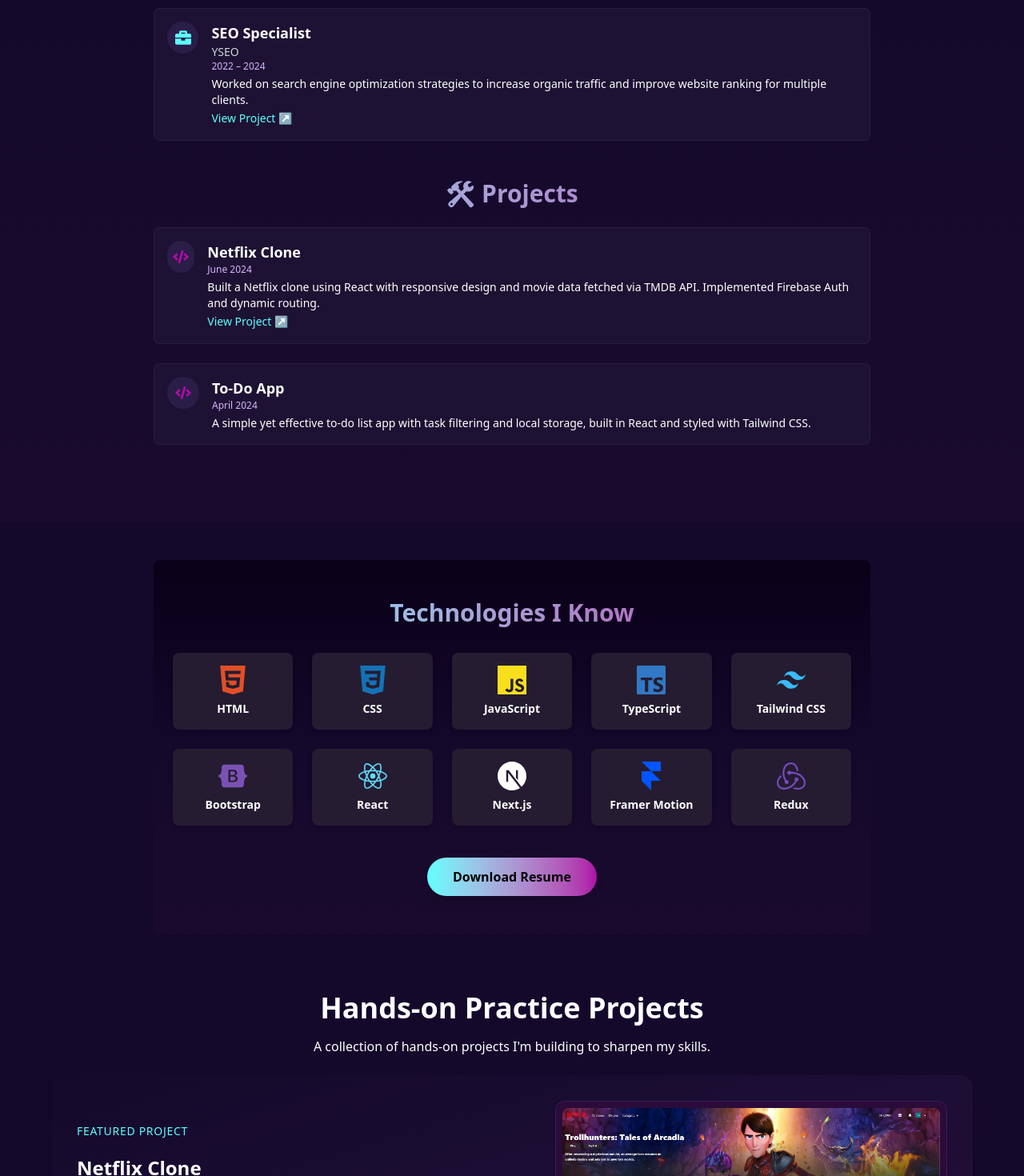
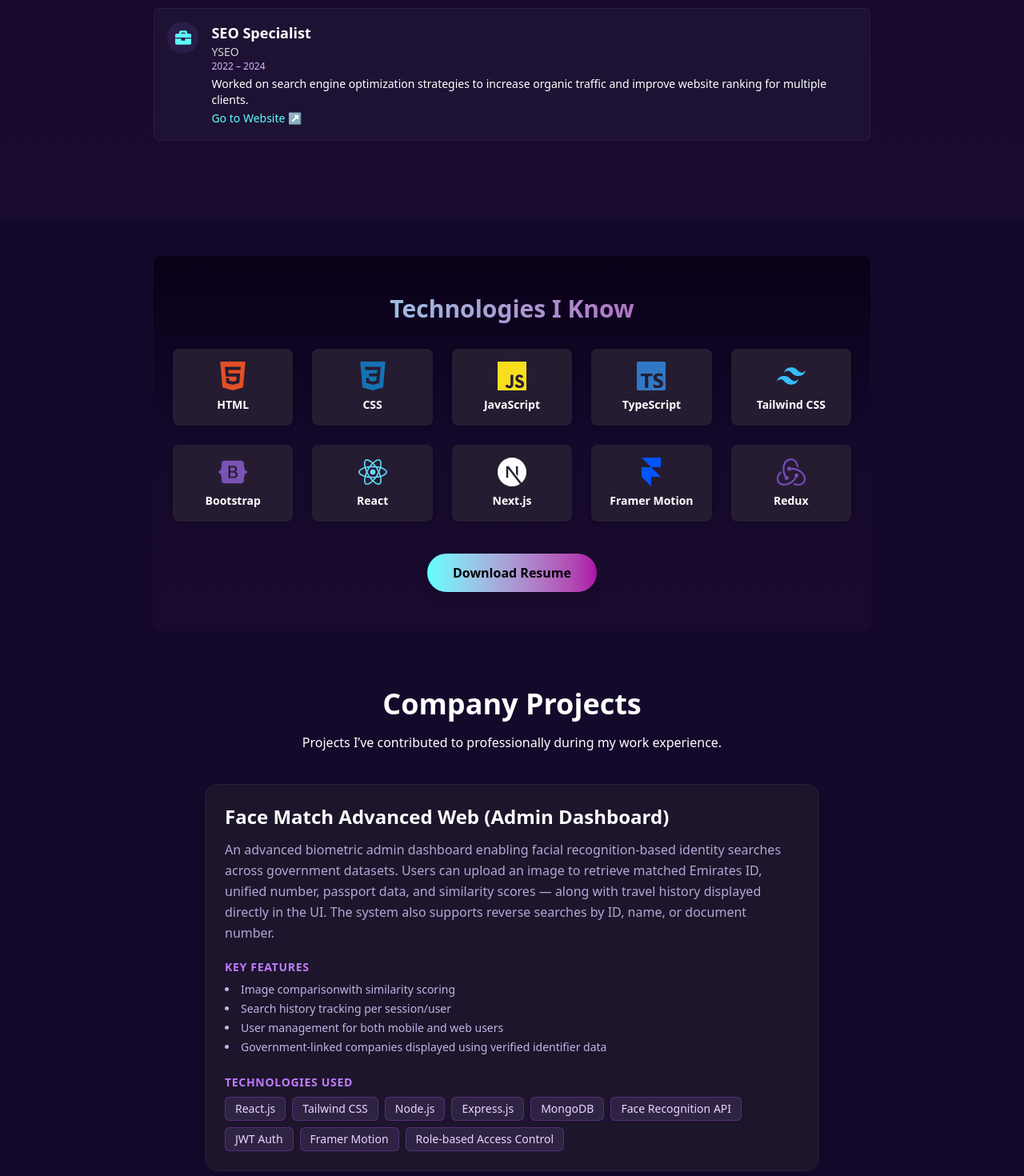
Before and after one commit to ashly-margaret/my_next_js_portfolio, a Next.js app: page / in a window 1280 px wide. Shown: the part 2120-3590 px from the top of the page at 80% size. Built offline with nearby package versions, Linux system fonts and the light colour scheme.

Commit message:
-code updated

```diff
--- /dev/null
+++ b/app/components/companyProjectDetails/CompanyProjectDetails.js
@@ -0,0 +1,45 @@
+// components/CompanyProjectDetails.jsx
+"use client";
+
+import React from "react";
+const CompanyProjectDetails = ({ title, description, technologies ,features}) => {
+  return (
+
+<div className="bg-[#1c152b] rounded-2xl p-6 shadow-lg border border-[#2a1f3c] transition-all duration-300">
+  <h4 className="text-2xl font-semibold text-white mb-3">{title}</h4>
+  <p className="text-[#b3a7d6] mb-5 leading-relaxed">{description}</p>
+
+  {/* Additional Features */}
+  {features && features.length > 0 && (
+    <div className="mb-6">
+      <h5 className="text-sm font-semibold text-purple-400 uppercase tracking-wider mb-2">Key Features</h5>
+      <ul className="list-disc list-inside text-[#c5b3e6] space-y-1 text-sm">
+        {features.map((feature, index) => (
+          <li key={index}>{feature}</li>
+        ))}
+      </ul>
+    </div>
+  )}
+
+  {/* Technologies */}
+  <div>
+    <h5 className="text-sm font-semibold text-purple-400 uppercase tracking-wider mb-2">Technologies Used</h5>
+    <div className="flex flex-wrap gap-2">
+      {technologies.map((tech, index) => (
+        <span
+          key={index}
+          className="bg-[#2e2342] text-sm text-purple-200 px-3 py-1 rounded-md border border-purple-500/30 hover:bg-purple-700/20 transition"
+        >
+          {tech}
+        </span>
+      ))}
+    </div>
+  </div>
+</div>
+
+
+
+  );
+};
+
+export default CompanyProjectDetails;
--- a/app/components/experience/Experience.js
+++ b/app/components/experience/Experience.js
@@ -38,25 +38,9 @@
 ];
 
 
-const projects = [
-  {
-    icon: <FaCode className="text-[#AE0CA7]" size={20} />,
-    title: "Netflix Clone",
-    time: "June 2024",
-    description:
-      "Built a Netflix clone using React with responsive design and movie data fetched via TMDB API. Implemented Firebase Auth and dynamic routing.",
-    link: "https://netflix-movie-site-clone.vercel.app/",
-  },
-  {
-    icon: <FaCode className="text-[#AE0CA7]" size={20} />,
-    title: "To-Do App",
-    time: "April 2024",
-    description:
-      "A simple yet effective to-do list app with task filtering and local storage, built in React and styled with Tailwind CSS.",
-  },
-];
 
-const Section = ({ title, data }) => (
+
+const Section = ({ title, data ,work}) => (
   <motion.div
     initial={{ opacity: 0, y: 20 }}
     whileInView={{ opacity: 1, y: 0 }}
@@ -93,7 +77,7 @@
                 rel="noopener noreferrer"
                 className="text-sm text-[#5DFFFF] hover:underline"
               >
-                View Project ↗
+                Go to Website ↗
               </a>
             )}
           </div>
@@ -121,8 +105,7 @@
 
       {/* Sections */}
       <Section title="🎓 Education" data={education} />
-      <Section title="💼 Work Experience" data={work} />
-      <Section title="🛠️ Projects" data={projects} />
+      <Section title="💼 Work Experience" data={work}  />
     </div>
   );
 };
--- a/app/components/work/Work.js
+++ b/app/components/work/Work.js
@@ -12,6 +12,7 @@
 import baseApparel from "../../../public/assets/project_thumbnails/baseApparel.png";
 import signUpForm from "../../../public/assets/project_thumbnails/signupform.png";
 import dropdownNavigation from "../../../public/assets/project_thumbnails/dropdown_navigation.png";
+import CompanyProjectDetails from "../companyProjectDetails/CompanyProjectDetails";
 
 const Work = () => {
   const projectData = [
@@ -76,6 +77,40 @@
   return (
     <div>
       {/* Section Title */}
+
+<div className="flex flex-col items-center justify-center gap-4 text-white p-6">
+  <h3 className="colors text-4xl font-bold text-white">Company Projects</h3>
+  <span>Projects I’ve contributed to professionally during my work experience.</span>
+
+  <div className="flex flex-col gap-6 w-full max-w-3xl mt-6">
+ <CompanyProjectDetails
+  title="Face Match Advanced Web (Admin Dashboard)"
+  description="An advanced biometric admin dashboard enabling facial recognition-based identity searches across government datasets. Users can upload an image to retrieve matched Emirates ID, unified number, passport data, and similarity scores — along with travel history displayed directly in the UI. The system also supports reverse searches by ID, name, or document number."
+  features={["Image comparisonwith similarity scoring",
+    "Search history tracking per session/user",
+    "User management for both mobile and web users","Government-linked companies displayed using verified identifier data"]}
+
+  technologies={[
+    "React.js",
+    "Tailwind CSS",
+    "Node.js",
+    "Express.js",
+    "MongoDB",
+    "Face Recognition API",
+    "JWT Auth",
+    "Framer Motion",
+    "Role-based Access Control",
+  ]}
+/>
+    {/* <CompanyProjectDetails
+      title="E-commerce Integration"
+      description="Integrated a third-party payment system and order tracking into the company’s existing retail platform."
+      technologies={['Next.js', 'Stripe API', 'Tailwind CSS']}
+    /> */}
+  </div>
+</div>
+
+
       <motion.div
         initial={{ opacity: 0, y: 20 }}
         whileInView={{ opacity: 1, y: 0 }}
```
